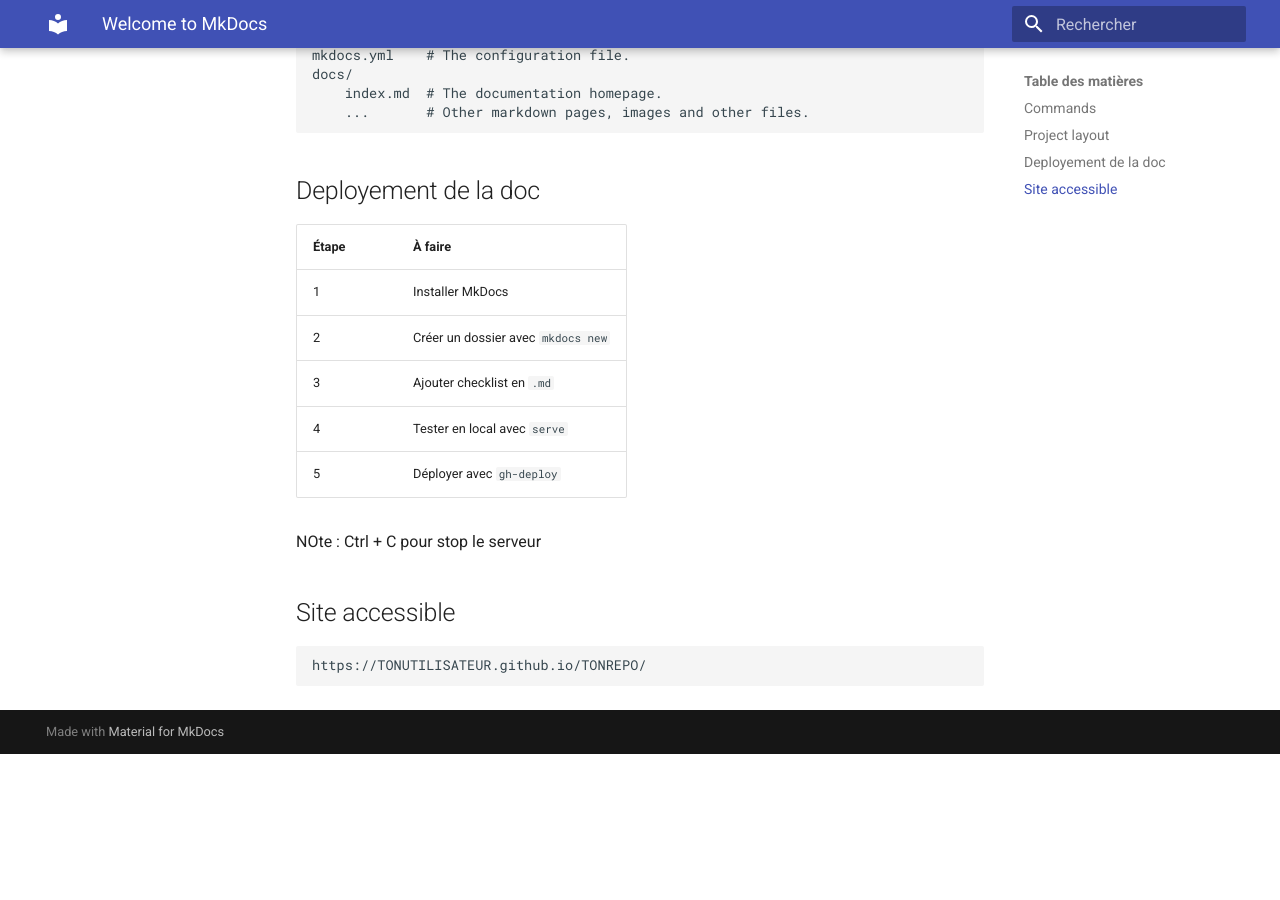
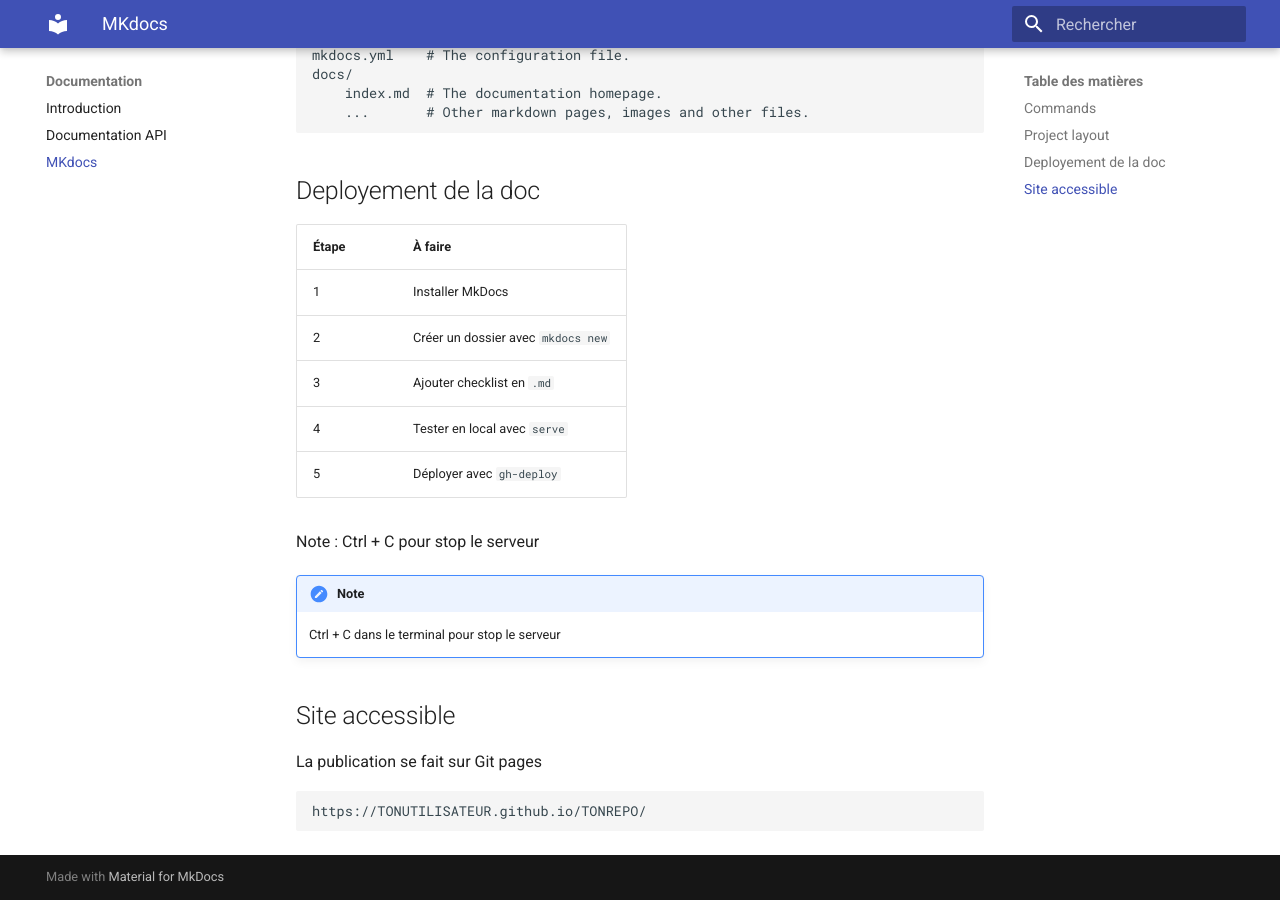
Before and after one commit to agnesNeedemand/projet-fil-rouge, an MkDocs documentation site: the page built from docs/documentation/mkdocs.md, in a window 1280 px wide and 900 px high, scrolled down 526 px. Built offline with MkDocs 1.6.1 and Material for MkDocs 9.7.7, drawn with Linux system fonts in a browser that asks for light colours; before the commit the page ends 1280 px from its top, so only the background shows below that; some of the changed text lies outside the part shown.

Commit message:
add mkdocs page

````diff
--- a/docs/MkDocs.md
+++ b/docs/documentation/mkdocs.md
@@ -1,4 +1,4 @@
-# Welcome to MkDocs
+# Memo MkDocs
 
 For full documentation visit [mkdocs.org](https://www.mkdocs.org).
 
@@ -27,9 +27,15 @@ For full documentation visit [mkdocs.org](https://www.mkdocs.org).
 | 4     | Tester en local avec `serve`       |
 | 5     | Déployer avec `gh-deploy`          |
 
-NOte : Ctrl + C pour stop le serveur
+Note : Ctrl + C pour stop le serveur
+
+!!! note
+    Ctrl + C dans le terminal pour stop le serveur
+
 
 ## Site accessible
+
+La publication se fait sur Git pages
 
 ```
 https://TONUTILISATEUR.github.io/TONREPO/
--- a/mkdocs.yml
+++ b/mkdocs.yml
@@ -24,16 +24,19 @@ nav:
   - Sécurité:
     - Checklist: securite/index.md
     - Danger des dépendances: securite/dependances.md
+    - Protection des données: securite/protection.md
   - Critères de Qualité:
     - Introduction: qualite/index.md
     - Testabilité: qualite/tests.md
   - Documentation:
     - Introduction: documentation/index.md
     - Documentation API: documentation/api.md
+    - MKdocs: documentation/mkdocs.md
   - Environnement & Outils:
     - Créer un environnement Python: env/python.md
     - Checklist de production: env/checklist.md
     - Projet partiellement terminé : env/incomplet.md
+    - SQL : env/sql.md
 markdown_extensions:
   - admonition
   - pymdownx.emoji:
````
Also changed, not shown: docs/securite/protection.md (+31 -3 lines).
